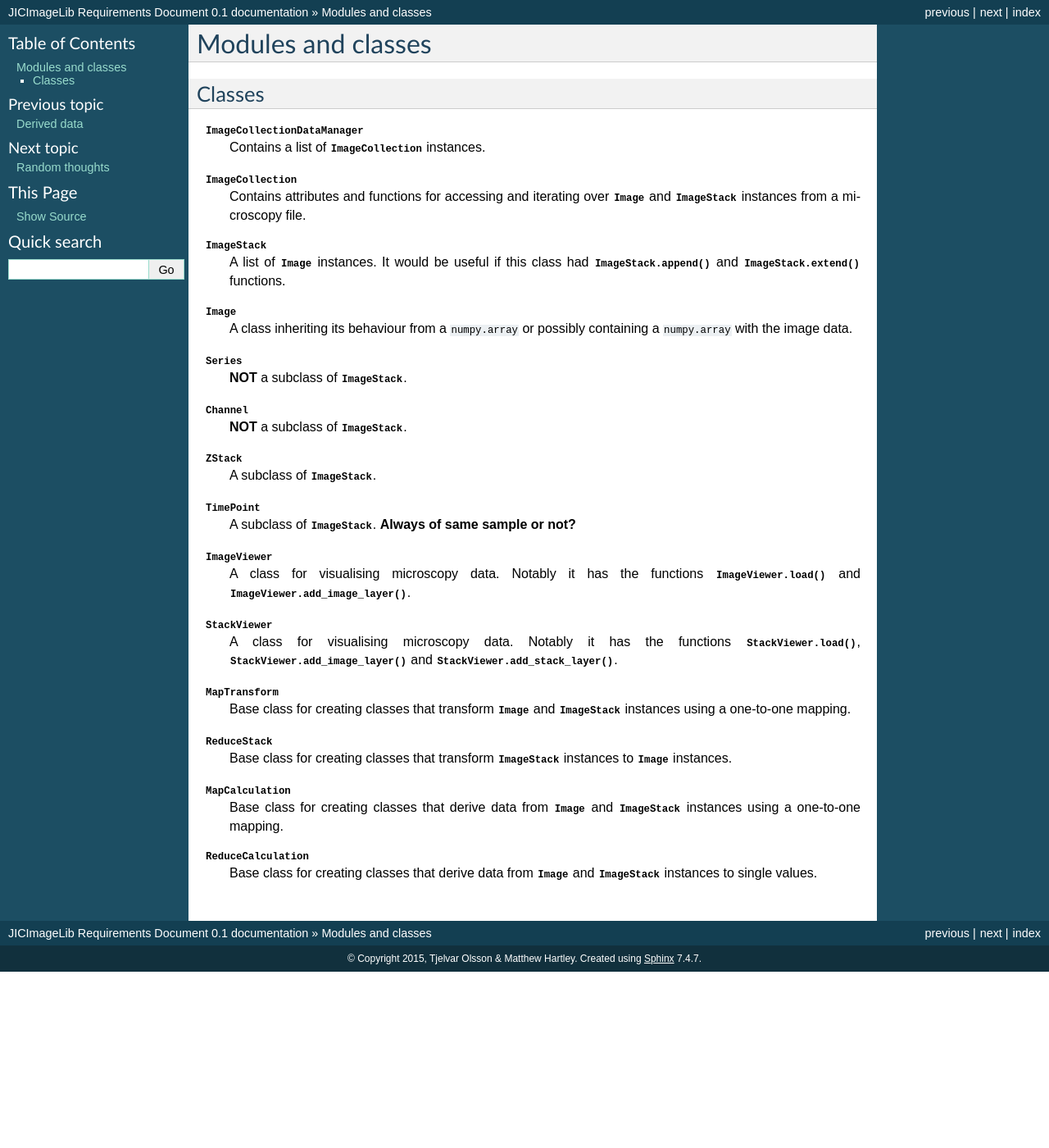
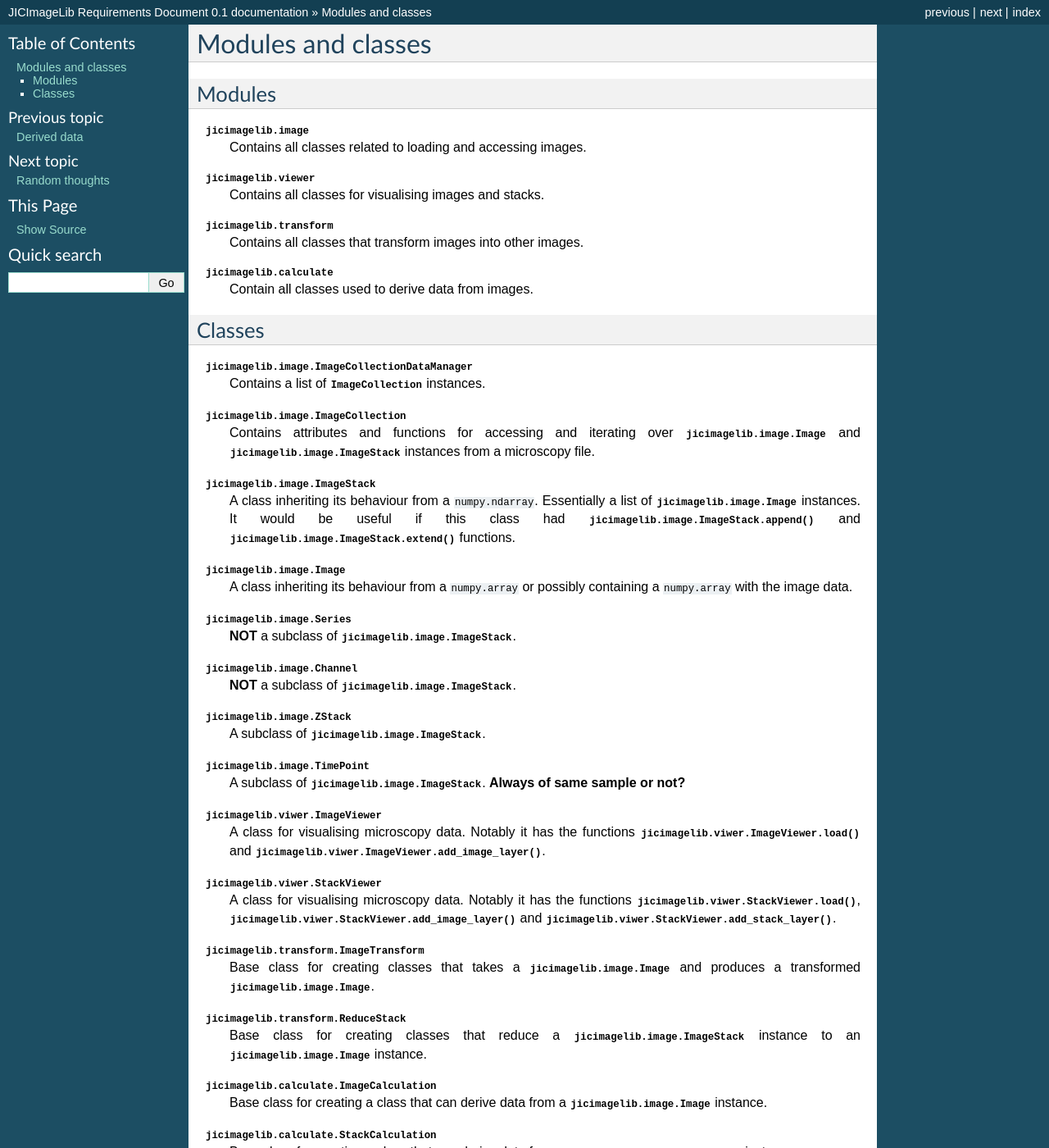
Before and after one commit to JIC-CSB/jicbioimage.core, a Sphinx documentation site: the page built from requirements/source/modules_and_classes.rst, in a window 1280 px wide and 1400 px high. Shown: the whole window at 82% size. Built offline with Sphinx 7.4.7, drawn with Linux system fonts in a browser that asks for light colours; some of the changed text lies outside the part shown.

Commit message:
Updated toughts on modules and classes.

```diff
--- a/requirements/source/modules_and_classes.rst
+++ b/requirements/source/modules_and_classes.rst
@@ -1,57 +1,78 @@
 Modules and classes
 ===================
+
+Modules
+-------
+
+:mod:`jicimagelib.image`
+  Contains all classes related to loading and accessing images.
+
+:mod:`jicimagelib.viewer`
+  Contains all classes for visualising images and stacks.
+
+:mod:`jicimagelib.transform`
+  Contains all classes that transform images into other images.
+
+:mod:`jicimagelib.calculate`
+  Contain all classes used to derive data from images.
 
 Classes
 -------
 
-:class:`ImageCollectionDataManager`
+:class:`jicimagelib.image.ImageCollectionDataManager`
   Contains a list of :class:`ImageCollection` instances.
 
-:class:`ImageCollection`
+:class:`jicimagelib.image.ImageCollection`
   Contains attributes and functions for accessing and iterating over
-  :class:`Image` and :class:`ImageStack` instances from a microscopy file.
+  :class:`jicimagelib.image.Image` and :class:`jicimagelib.image.ImageStack` instances
+  from a microscopy file.
 
-:class:`ImageStack`
-  A list of :class:`Image` instances. It would be useful if this class had
-  :func:`ImageStack.append` and :func:`ImageStack.extend` functions.
+:class:`jicimagelib.image.ImageStack`
+  A class inheriting its behaviour from a ``numpy.ndarray``.  Essentially a
+  list of :class:`jicimagelib.image.Image` instances. It would be useful if this class
+  had :func:`jicimagelib.image.ImageStack.append` and
+  :func:`jicimagelib.image.ImageStack.extend` functions.
 
-:class:`Image`
+:class:`jicimagelib.image.Image`
   A class inheriting its behaviour from a ``numpy.array`` or possibly
   containing a ``numpy.array`` with the image data.
 
-:class:`Series`
-  **NOT** a subclass of :class:`ImageStack`.
+:class:`jicimagelib.image.Series`
+  **NOT** a subclass of :class:`jicimagelib.image.ImageStack`.
 
-:class:`Channel`
-  **NOT** a  subclass of :class:`ImageStack`.
+:class:`jicimagelib.image.Channel`
+  **NOT** a  subclass of :class:`jicimagelib.image.ImageStack`.
 
-:class:`ZStack`
-  A subclass of :class:`ImageStack`.
+:class:`jicimagelib.image.ZStack`
+  A subclass of :class:`jicimagelib.image.ImageStack`.
 
-:class:`TimePoint`
-  A subclass of :class:`ImageStack`. **Always of same sample or not?**
+:class:`jicimagelib.image.TimePoint`
+  A subclass of :class:`jicimagelib.image.ImageStack`. **Always of same sample or not?**
 
-:class:`ImageViewer`
+:class:`jicimagelib.viwer.ImageViewer`
   A class for visualising microscopy data. Notably it has the functions
-  :func:`ImageViewer.load` and :func:`ImageViewer.add_image_layer`.
+  :func:`jicimagelib.viwer.ImageViewer.load` and
+  :func:`jicimagelib.viwer.ImageViewer.add_image_layer`.
 
-:class:`StackViewer`
+:class:`jicimagelib.viwer.StackViewer`
   A class for visualising microscopy data. Notably it has the functions
-  :func:`StackViewer.load`, :func:`StackViewer.add_image_layer` and
-  :func:`StackViewer.add_stack_layer`.
+  :func:`jicimagelib.viwer.StackViewer.load`,
+  :func:`jicimagelib.viwer.StackViewer.add_image_layer` and
+  :func:`jicimagelib.viwer.StackViewer.add_stack_layer`.
 
-:class:`MapTransform`
-  Base class for creating classes that transform :class:`Image` and
-  :class:`ImageStack` instances using a one-to-one mapping.
+:class:`jicimagelib.transform.ImageTransform`
+  Base class for creating classes that takes a :class:`jicimagelib.image.Image`
+  and produces a transformed :class:`jicimagelib.image.Image`.
 
-:class:`ReduceStack`
-  Base class for creating classes that transform :class:`ImageStack` instances
-  to :class:`Image` instances.
+:class:`jicimagelib.transform.ReduceStack`
+  Base class for creating classes that reduce a
+  :class:`jicimagelib.image.ImageStack` instance to an
+  :class:`jicimagelib.image.Image` instance.
 
-:class:`MapCalculation`
-  Base class for creating classes that derive data from :class:`Image` and
-  :class:`ImageStack` instances using a one-to-one mapping.
+:class:`jicimagelib.calculate.ImageCalculation`
+  Base class for creating a class that can derive data from a
+  :class:`jicimagelib.image.Image` instance.
 
-:class:`ReduceCalculation`
-  Base class for creating classes that derive data from :class:`Image` and
-  :class:`ImageStack` instances to single values.
+:class:`jicimagelib.calculate.StackCalculation`
+  Base class for creating a class that can derive data from a
+  :class:`jicimagelib.image.ImageStack` instance.
```
